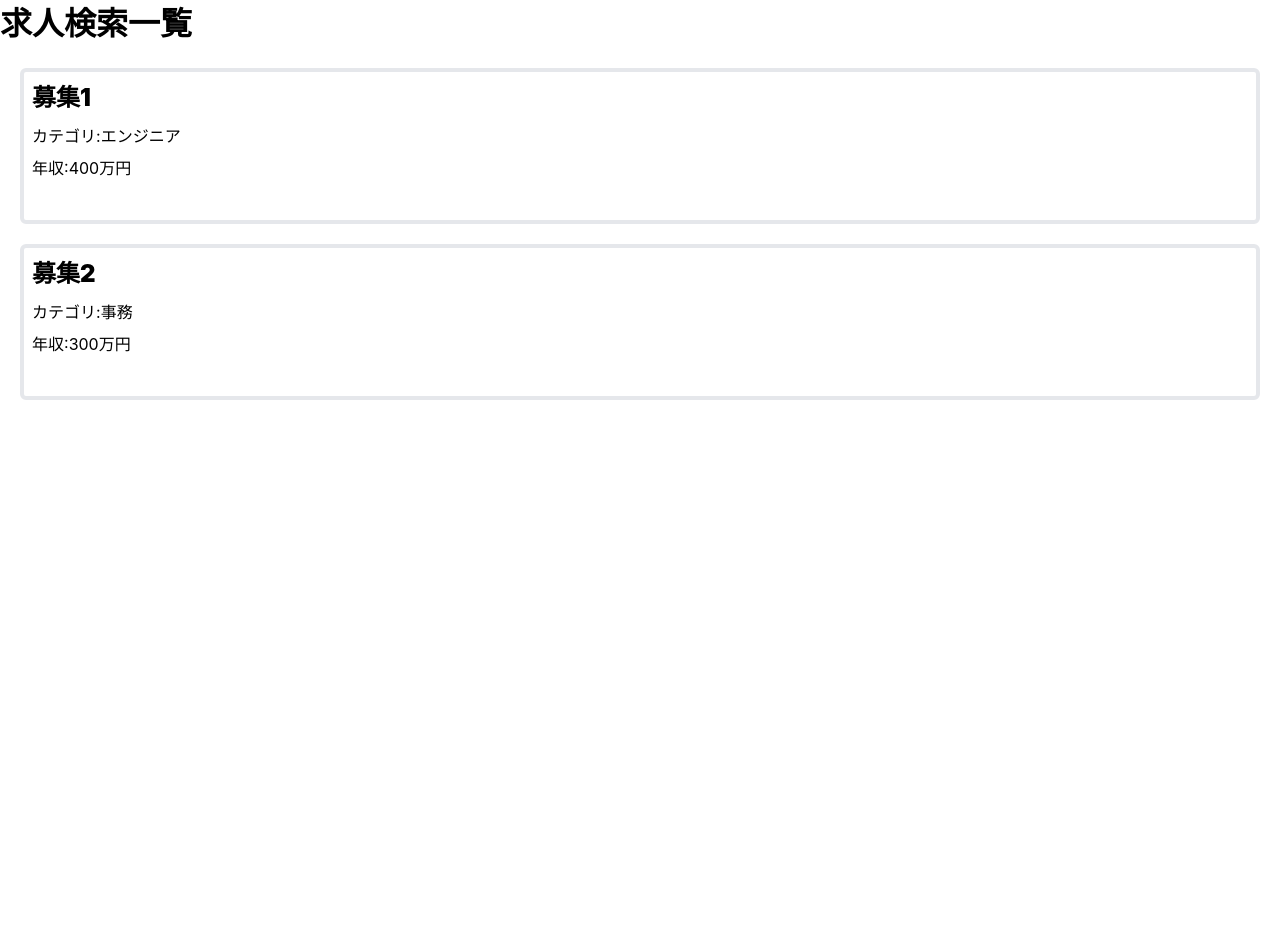
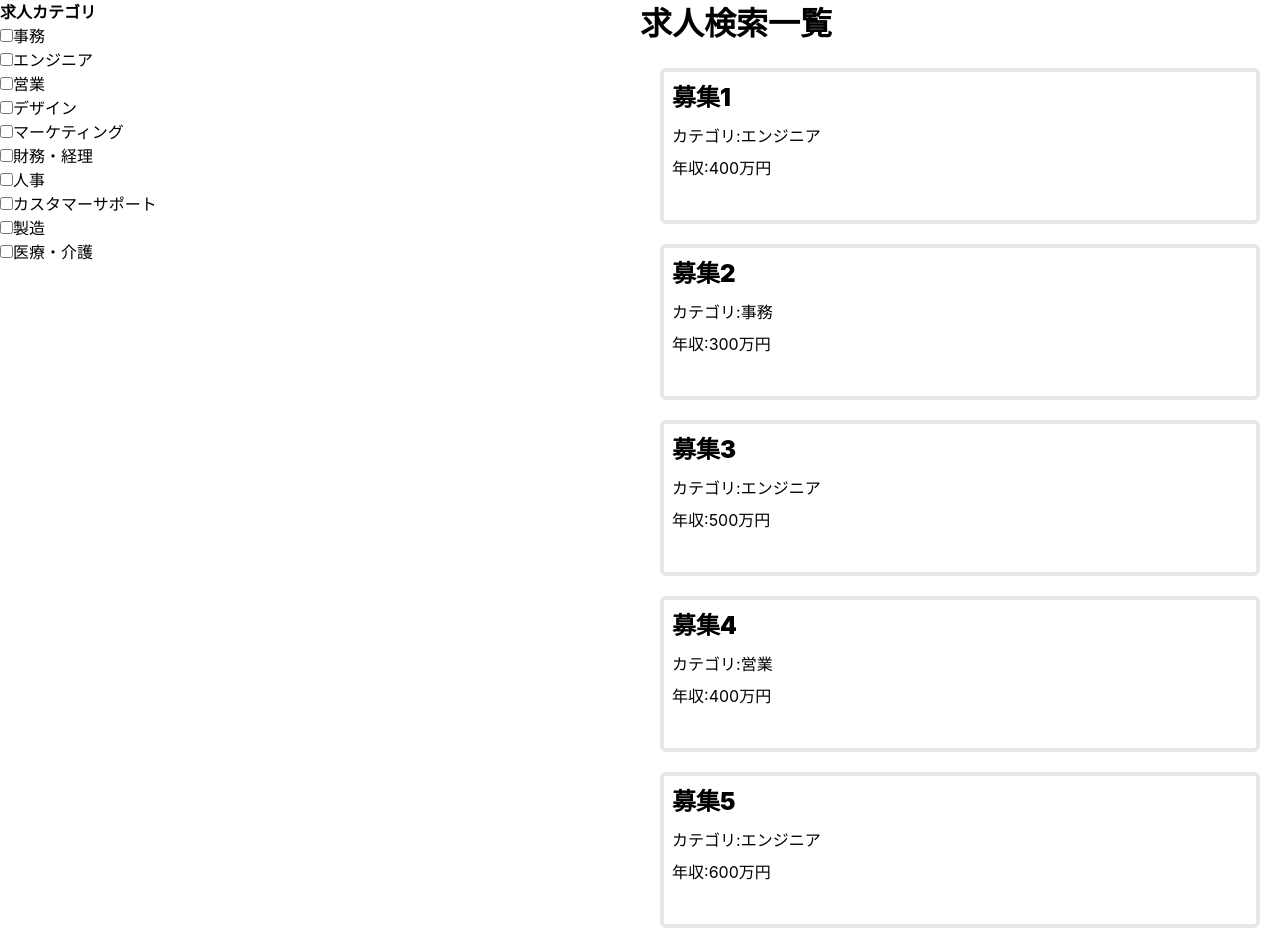
Before and after one commit to Kawa0x5F/jobs-app, a React (Create React App) app: page / in a window 1280 px wide. Before the commit the page ends 800 px from the top, so only its background shows below. Built offline with nearby package versions, Linux system fonts and the light colour scheme; the HTML template or start-up script is replaced by a standard one.

Commit message:
[add] カテゴリ選択のチェックボックスを追加
@date   2024/11/19
@author Yuichi Kawasaki

```diff
--- a/src/App.tsx
+++ b/src/App.tsx
@@ -1,19 +1,67 @@
-import { useState } from 'react';
-import './App.css';
-import ShowJobs from './components/ui/ShowJobs';
+import { useEffect, useState } from "react";
+import "./App.css";
+import ShowJobs from "./components/ui/ShowJobs";
+import CheckCategory from "./components/ui/CheckCategory";
 
 function App() {
+  const jobsArray = [
+    { title: "募集1", category: "エンジニア", income: 400 },
+    { title: "募集2", category: "事務", income: 300 },
+    { title: "募集3", category: "エンジニア", income: 500 },
+    { title: "募集4", category: "営業", income: 400 },
+    { title: "募集5", category: "エンジニア", income: 600 },
+  ];
 
-  const [jobsRecruitment, setJobsRecruitment] = useState([
-    // ["Jobs1", "Jobs2"]
-    {title: "募集1", category: "エンジニア", income: 400},
-    {title: "募集2", category: "事務", income: 300},
-  ])
+  const [jobsRecruitment, setJobsRecruitment] = useState(jobsArray);
+
+  const [checkedItems, setCheckedItems] = useState<string[]>([]);
+
+  const categoryList = [
+    "事務",
+    "エンジニア",
+    "営業",
+    "デザイン",
+    "マーケティング",
+    "財務・経理",
+    "人事",
+    "カスタマーサポート",
+    "製造",
+    "医療・介護",
+  ];
+
+  const handleCheckedItemsChange = (newCheckedItems: string[]) => {
+    setCheckedItems(newCheckedItems);
+  };
+
+  useEffect(() =>{
+    if (checkedItems.length == 0){
+      setJobsRecruitment(jobsArray);
+    } else {
+      const checkedCategory = jobsArray.filter((job) =>
+        checkedItems.includes(job.category)
+      );
+      setJobsRecruitment(checkedCategory);
+    }
+  }, [checkedItems, jobsArray]);
 
   return (
-   <div>
-      <ShowJobs jobsList={jobsRecruitment} />
-   </div>
+    <div className="grid grid-cols-2">
+      <div>
+        <h4>求人カテゴリ</h4>
+        <CheckCategory
+          categoryList={categoryList}
+          checkedItems={checkedItems}
+          onCheckedItemsChange={handleCheckedItemsChange}
+        />
+      </div>
+      {/* <div>
+        <h2>チェックされている項目:</h2>
+        <p>{checkedItems.join(", ")}</p>
+      </div> */}
+      <div>
+        <ShowJobs jobsList={jobsRecruitment} />
+      </div>
+    </div>
   );
 }
 
--- /dev/null
+++ b/src/components/ui/CheckCategory.tsx
@@ -0,0 +1,40 @@
+import { FC } from "react";
+
+type CheckCategoryProps = {
+  categoryList: string[];
+  checkedItems: string[];
+  onCheckedItemsChange: (checkedItems: string[]) => void;
+};
+
+const CheckCategory: FC<CheckCategoryProps> = ({
+  categoryList,
+  checkedItems,
+  onCheckedItemsChange,
+}) => {
+  const handleCheckboxChange = (value: string) => {
+    const newCheckedItems = checkedItems.includes(value)
+      ? checkedItems.filter((item) => item !== value)
+      : [...checkedItems, value];
+
+    onCheckedItemsChange(newCheckedItems);
+  };
+
+  return (
+    <div>
+      {categoryList.map((category) => (
+        <div key={category}>
+          <label>
+            <input
+              type="checkbox"
+              checked={checkedItems.includes(category)}
+              onChange={() => handleCheckboxChange(category)}
+            />
+            {category}
+          </label>
+        </div>
+      ))}
+    </div>
+  );
+};
+
+export default CheckCategory;
```
